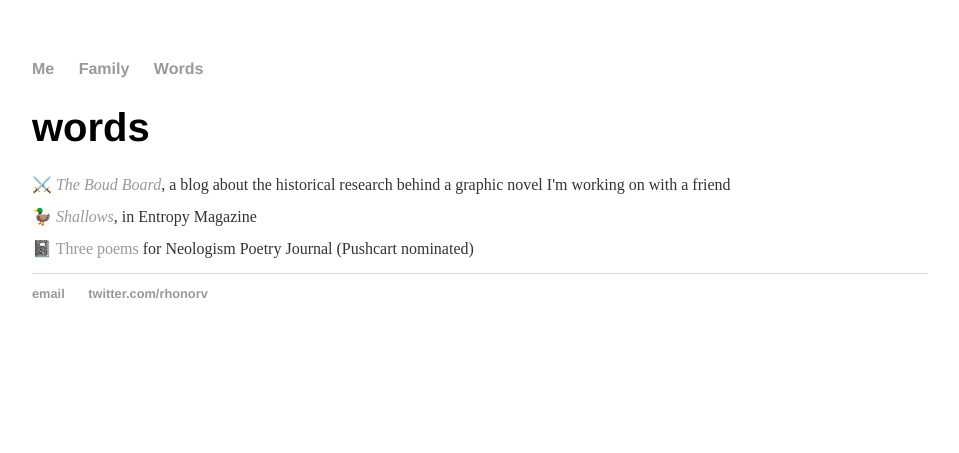
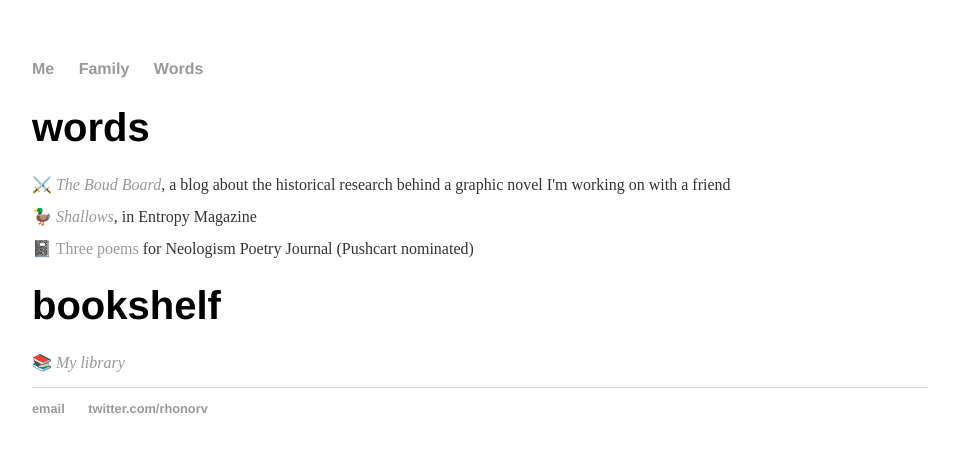
Before and after one commit to rhonorv/rhonorv.github.io, a Jekyll site: the page words/index.html, which Jekyll copies as it is, in a window 1280 px wide. Shown: the top 453 px of the page, without its empty margins (160-1119 px from the left). Built offline with Jekyll 4.4.1, drawn with Linux system fonts in a browser that asks for light colours.

Commit message:
Update index.html

```diff
--- a/words/index.html
+++ b/words/index.html
@@ -28,6 +28,11 @@
 
 	</div>
 
+	<div class="Words">
+	<h1>bookshelf</h1>
+      		<p><span aria-hidden="true">📚 </span><a href="https://rhonorv.libib.com"><em>My library</em></a>
+	</div>
+
 
 </div>
 
```
